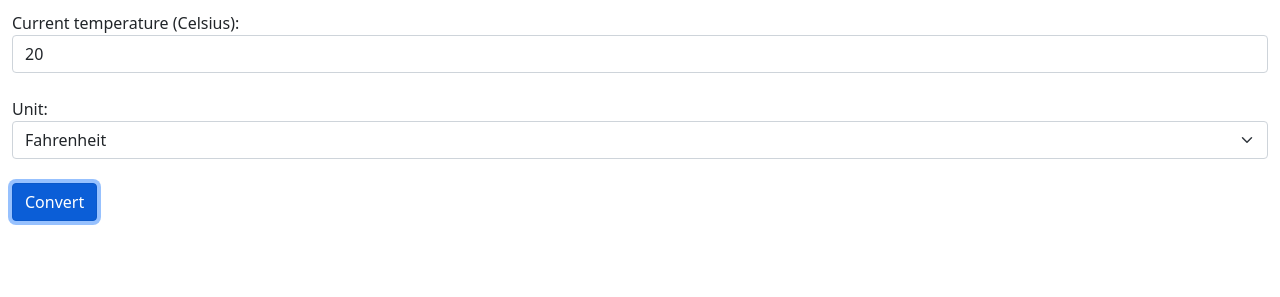
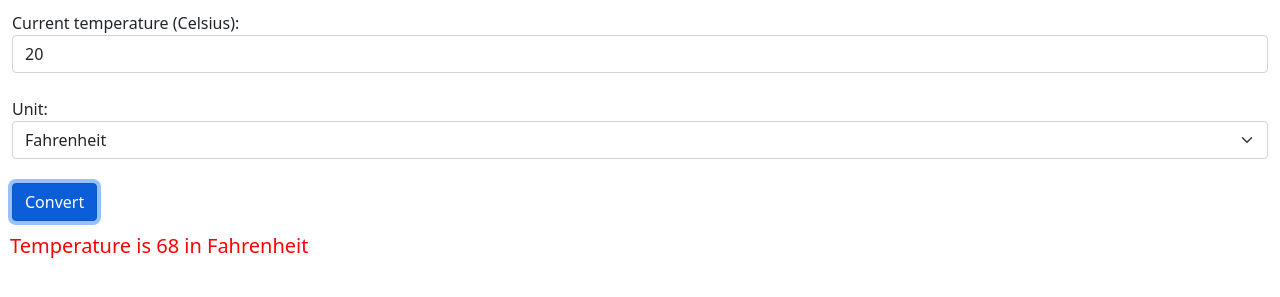
Before and after one commit to BlindNes04/ex5bb, a plain HTML site: page index.html in a window 1280 px wide. Both pictures are taken after a click on the button "Convert". Shown: the part 269-566 px from the top of the page. Drawn offline with nearby package versions, Linux system fonts and the light colour scheme.

Commit message:
Refactoring#3: display the result in <div>

```diff
--- a/index.html
+++ b/index.html
@@ -74,7 +74,7 @@
 
 			   [t1,u1] = tempCal(t,u);
 
-			   alert("Temperature is "+t1+" in "+u1);
+			   $('#result').html("Temperature is "+t1+" in "+u1);
 			});
 		});
 	</script>
```
